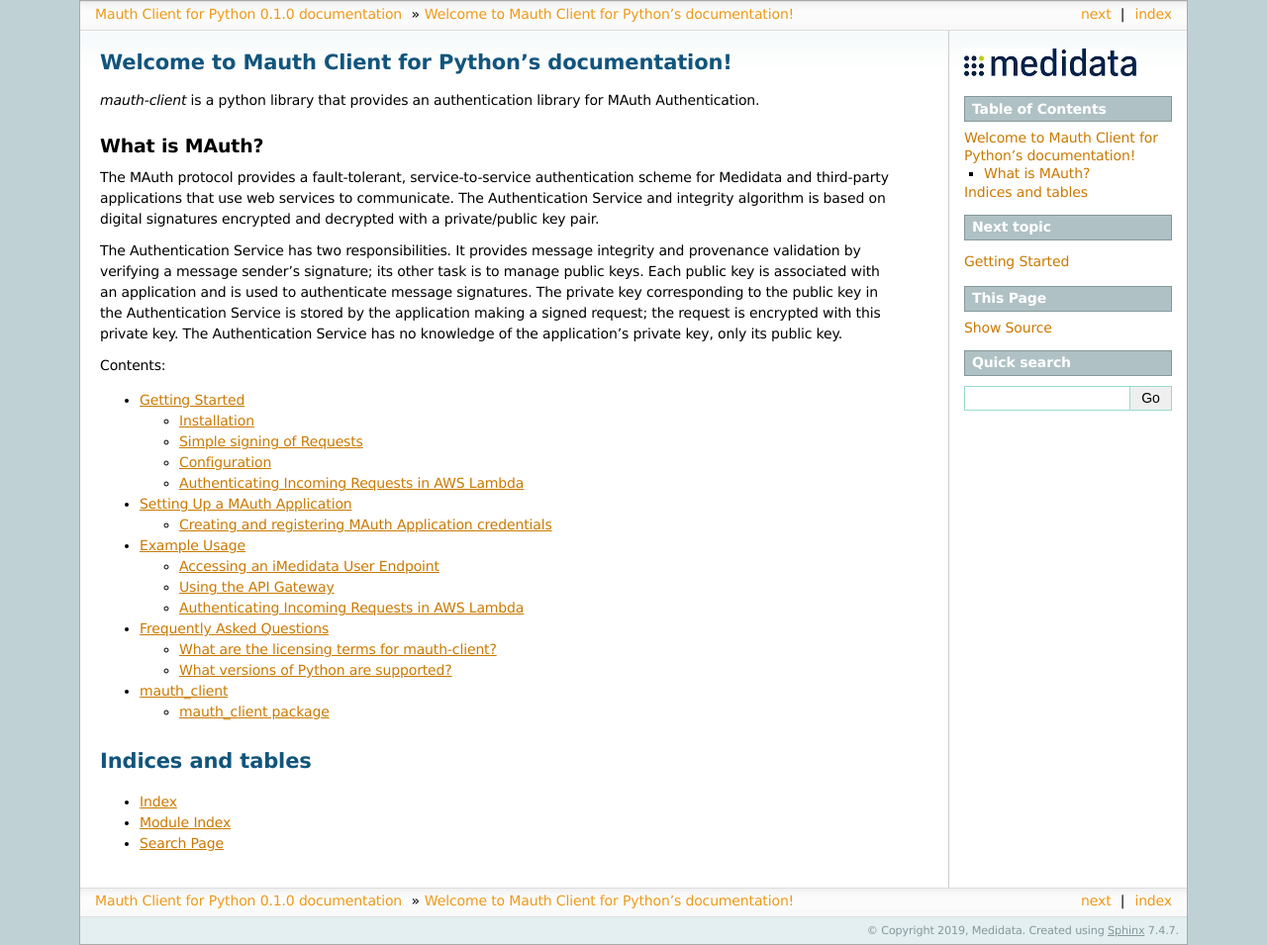
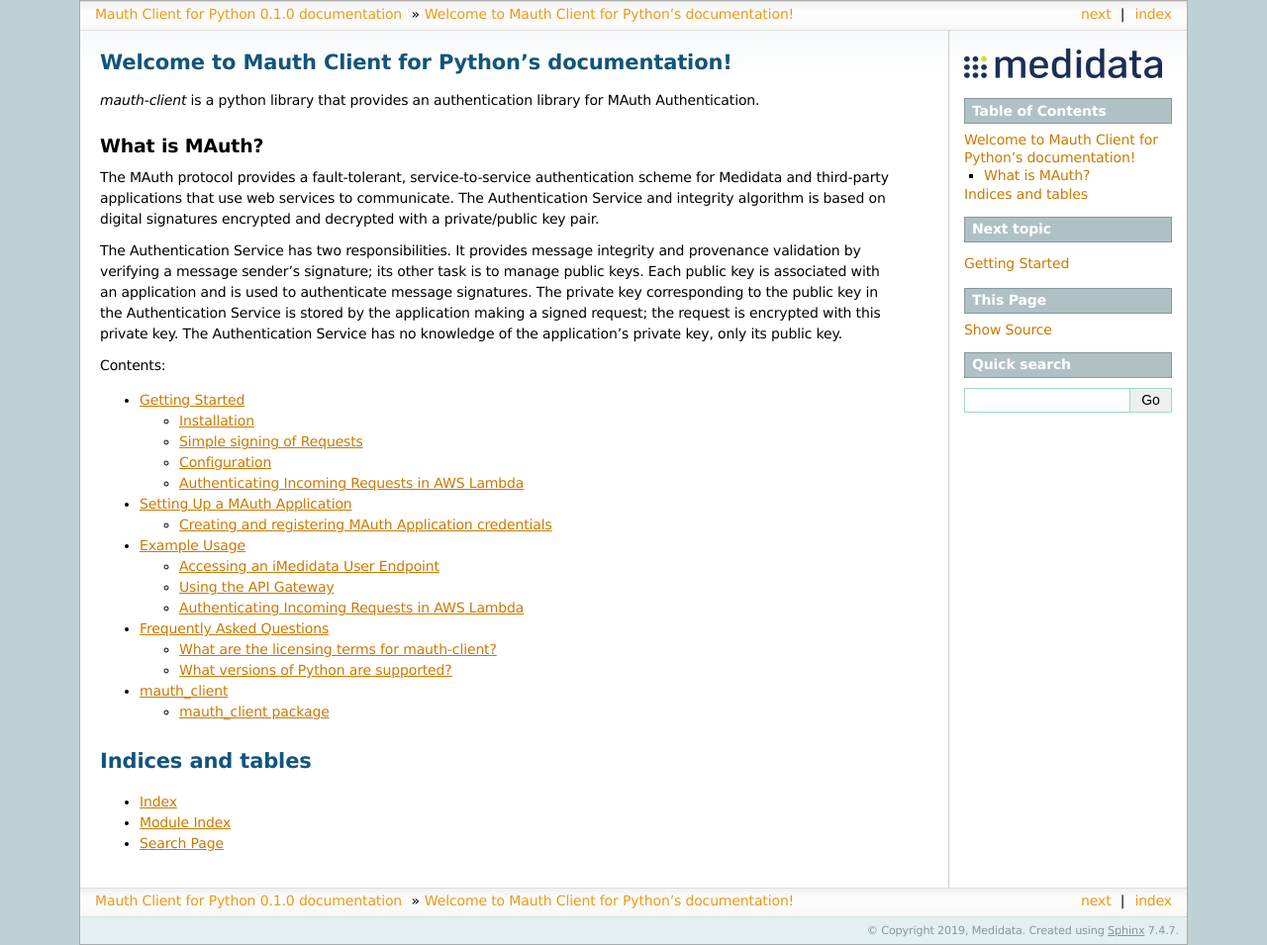
Before and after one commit to mdsol/mauth-client-python, a Sphinx documentation site: the page built from docs/index.rst, in a window 1280 px wide. Shown: the whole page at 99% size. Built offline with Sphinx 7.4.7, drawn with Linux system fonts in a browser that asks for light colours.

Commit message:
Update logo

```diff
--- a/docs/conf.py
+++ b/docs/conf.py
@@ -114,7 +114,7 @@
 # 'searchbox.html']``.
 #
 # html_sidebars = {}
-html_logo = '_static/mdsol.jpg'
+html_logo = '_static/mdsol.png'
 
 
 # -- Options for HTMLHelp output ---------------------------------------------
```
Also changed, not shown: docs/_static/mdsol.jpg (deleted), docs/_static/mdsol.png.
